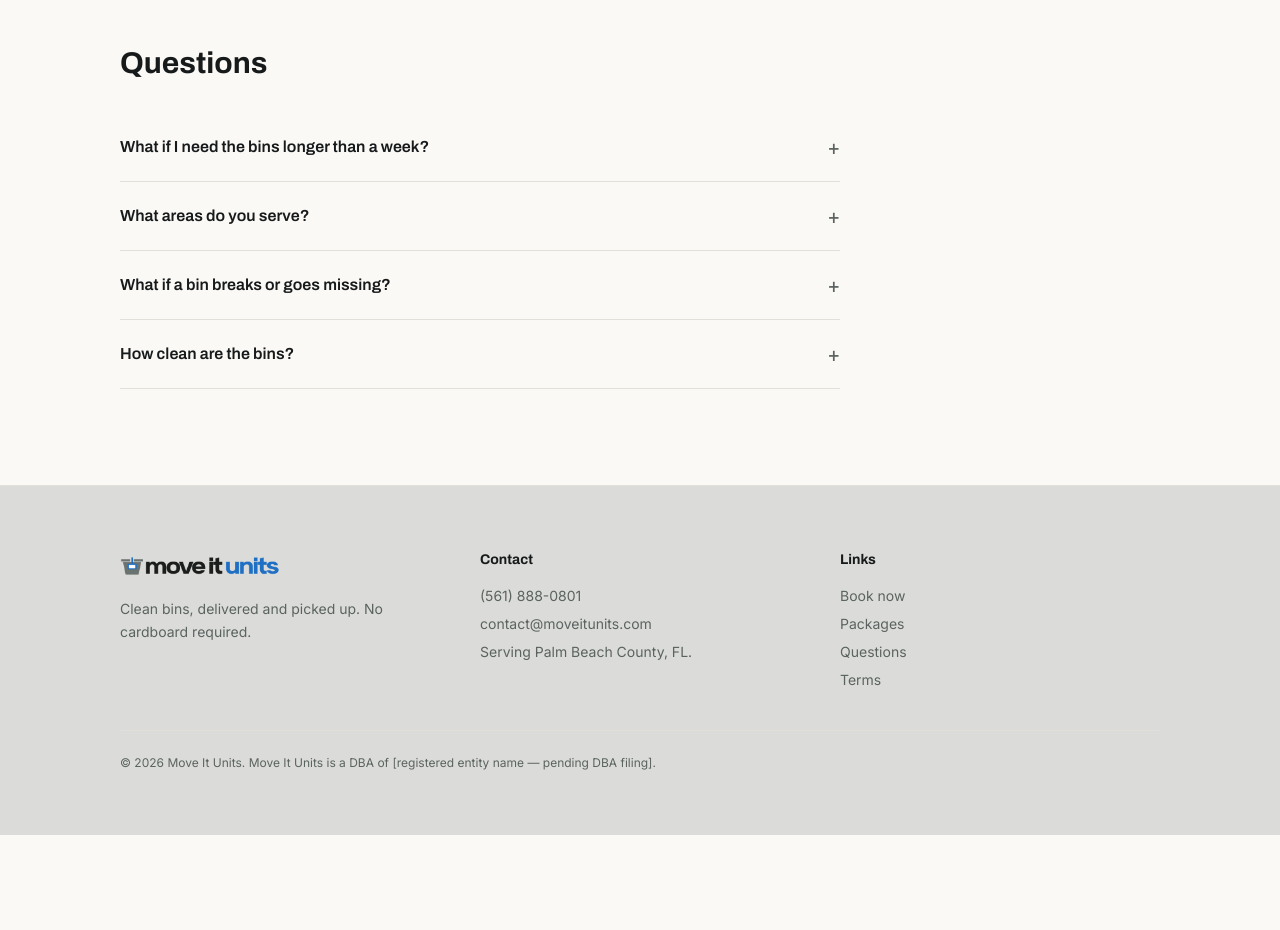
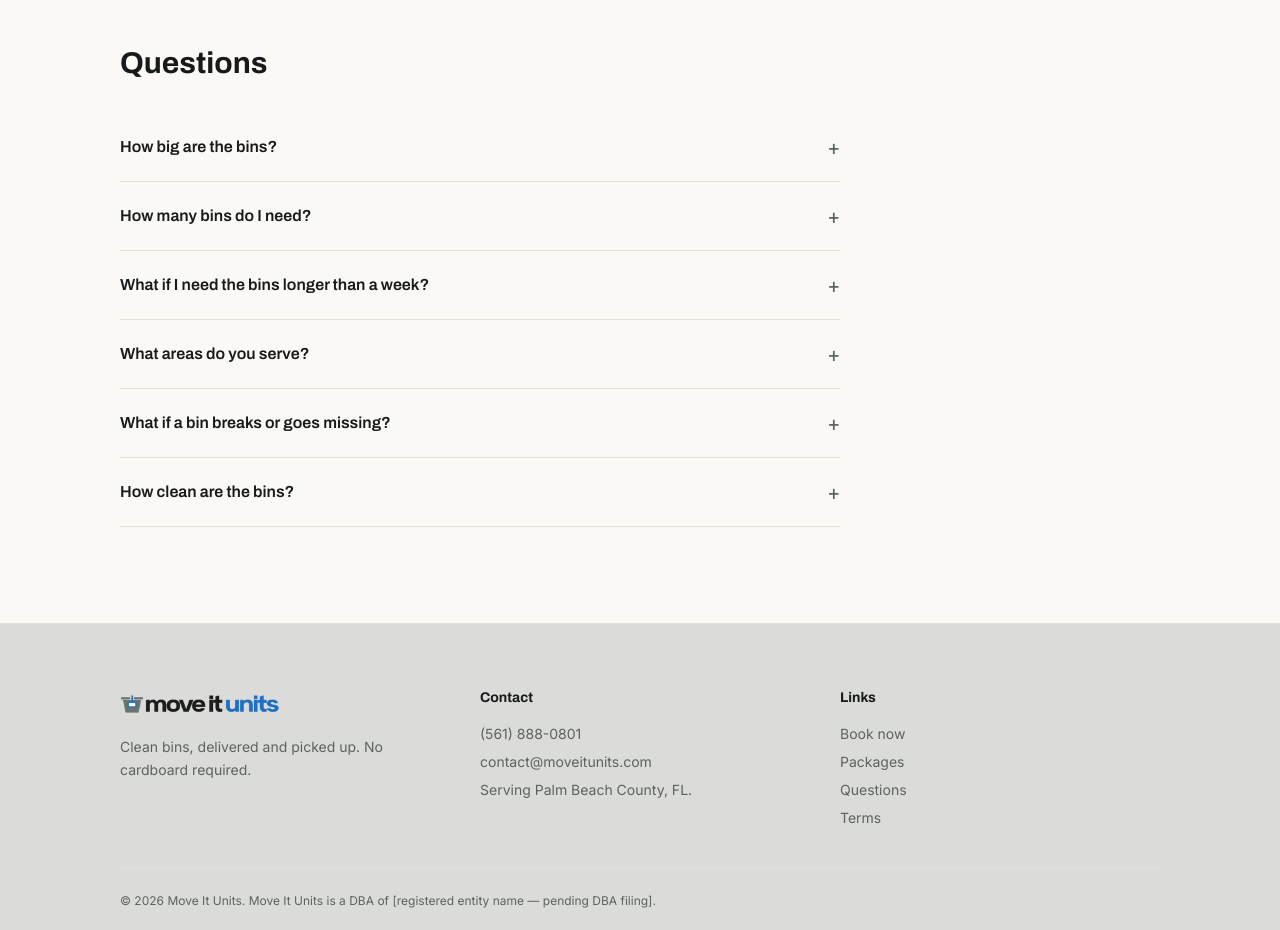
Before and after one commit to openconcpt/move-it-units, a Next.js app: page / in a window 1280 px wide. Shown: the part 1580-2510 px from the top of the page. Before the commit the page ends 2415 px from the top, so only its background shows below. Built offline with nearby package versions, Linux system fonts and the light colour scheme; no server answers; the database is empty.

Commit message:
Bin dimensions and capacity FAQ

```diff
--- a/app/page.tsx
+++ b/app/page.tsx
@@ -3,6 +3,7 @@ import Image from "next/image";
 import { prisma } from "@/lib/prisma";
 import { PackageCard } from "@/components/PackageCard";
 import { FaqItem } from "@/components/FaqItem";
+import { BIN_DIMENSIONS } from "@/lib/siteConfig";
 
 // Packages/pricing come from the DB — revalidate periodically rather than
 // baking prices into the static build forever.
@@ -119,6 +120,22 @@ export default async function HomePage() {
         <div className="mx-auto max-w-container px-6 py-16 md:px-10 md:py-24">
           <h2 className="font-display text-2xl font-bold sm:text-3xl">Questions</h2>
           <div className="mt-8 max-w-prose">
+            <FaqItem question="How big are the bins?">
+              Each bin is {BIN_DIMENSIONS.lengthInches}&quot; long, {BIN_DIMENSIONS.widthInches}&quot; wide,
+              and {BIN_DIMENSIONS.heightInches}&quot; tall &mdash; about {BIN_DIMENSIONS.volumeCubicFeet}{" "}
+              cubic feet, close in size to a standard medium moving box. That&apos;s roughly what a full
+              kitchen cabinet or two dresser drawers holds. They&apos;re sized to be carried by one person
+              when loaded, and to stack securely on a dolly.
+            </FaqItem>
+            <FaqItem question="How many bins do I need?">
+              Packages are sized by home, not by bin count &mdash; a studio or one-bedroom typically runs
+              20 bins, a two-bedroom 40, and a three-bedroom 50. Books, kitchens, and garages fill bins
+              faster than clothes and linens, so lean toward the next size up if those make up a big
+              share of your move. If you run short, you can add 10 more bins for $29 right at booking,
+              or just call us and we&apos;ll bring extras. Packages are sized generously on purpose &mdash;
+              most people finish with a few bins left over, and that beats running out mid-pack on a
+              Saturday night.
+            </FaqItem>
             <FaqItem question="What if I need the bins longer than a week?">
               It&apos;s $10 per day, billed automatically to the card on file. No need to call —
               just let us know how much extra time you need.
--- a/components/PackageSpecLines.tsx
+++ b/components/PackageSpecLines.tsx
@@ -1,3 +1,5 @@
+import { BIN_DIMENSIONS } from "@/lib/siteConfig";
+
 interface PackageSpecLinesProps {
   binCount: number;
   dollyCount: number;
@@ -13,6 +15,10 @@ export function PackageSpecLines({ binCount, dollyCount, labelCount, className }
         {binCount} bins &middot; {dollyCount} {dollyCount === 1 ? "dolly" : "dollies"}
       </p>
       <p className="font-mono text-sm tabular-nums text-muted">{labelCount} tags</p>
+      <p className="font-mono text-xs tabular-nums text-muted">
+        {BIN_DIMENSIONS.lengthInches}&quot; &times; {BIN_DIMENSIONS.widthInches}&quot; &times;{" "}
+        {BIN_DIMENSIONS.heightInches}&quot; bins
+      </p>
     </div>
   );
 }
--- a/lib/siteConfig.ts
+++ b/lib/siteConfig.ts
@@ -11,3 +11,12 @@ export const EXTENSION_DAILY_RATE_CENTS = 1000;
 // gives you the registered entity (e.g. "Acme Holdings LLC"). Shows up in
 // the footer's fictitious-name disclosure.
 export const REGISTERED_ENTITY_NAME = "[registered entity name — pending DBA filing]";
+
+// Single source of truth for bin dimensions — the FAQ and the package card
+// spec line both read from this so they can't drift apart.
+export const BIN_DIMENSIONS = {
+  lengthInches: 27,
+  widthInches: 17,
+  heightInches: 12,
+  volumeCubicFeet: 2.5,
+} as const;
```
Also changed, not shown: 1 other file (tests, documents, lock files or other folders).
